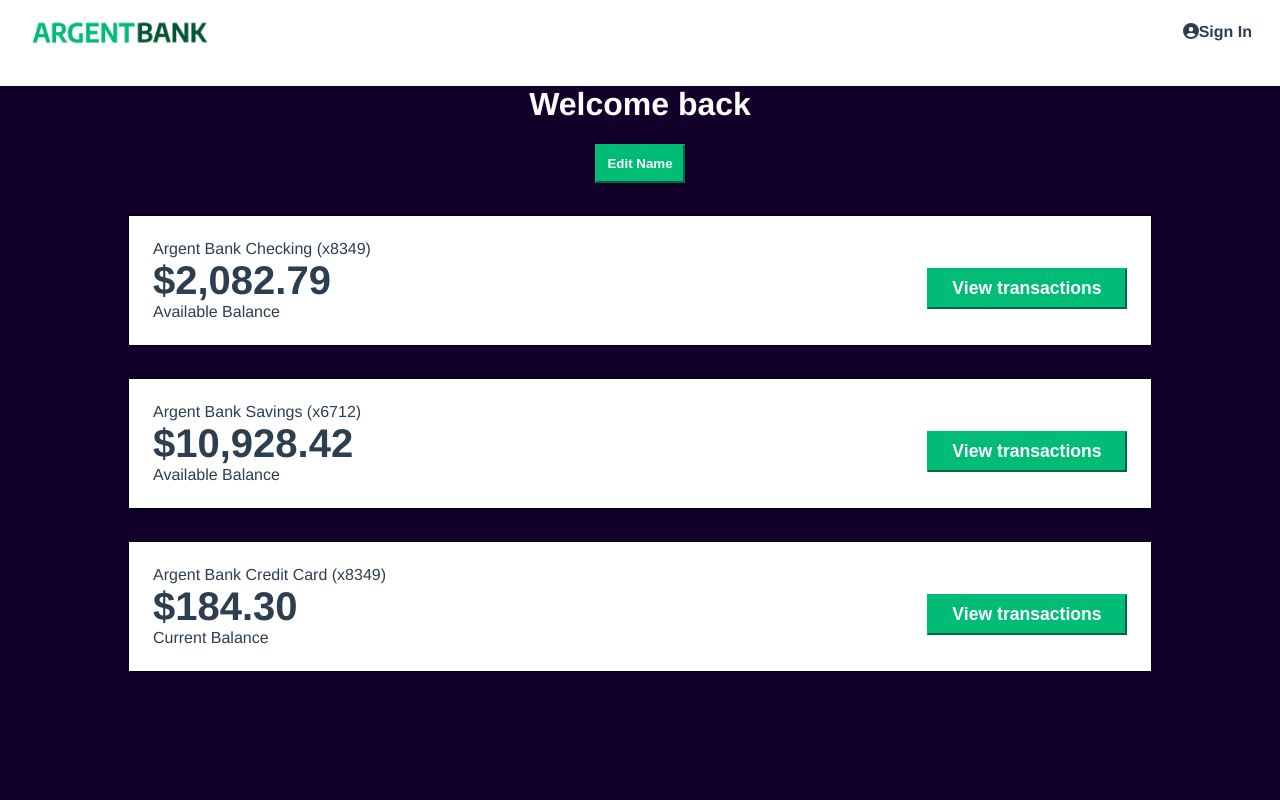
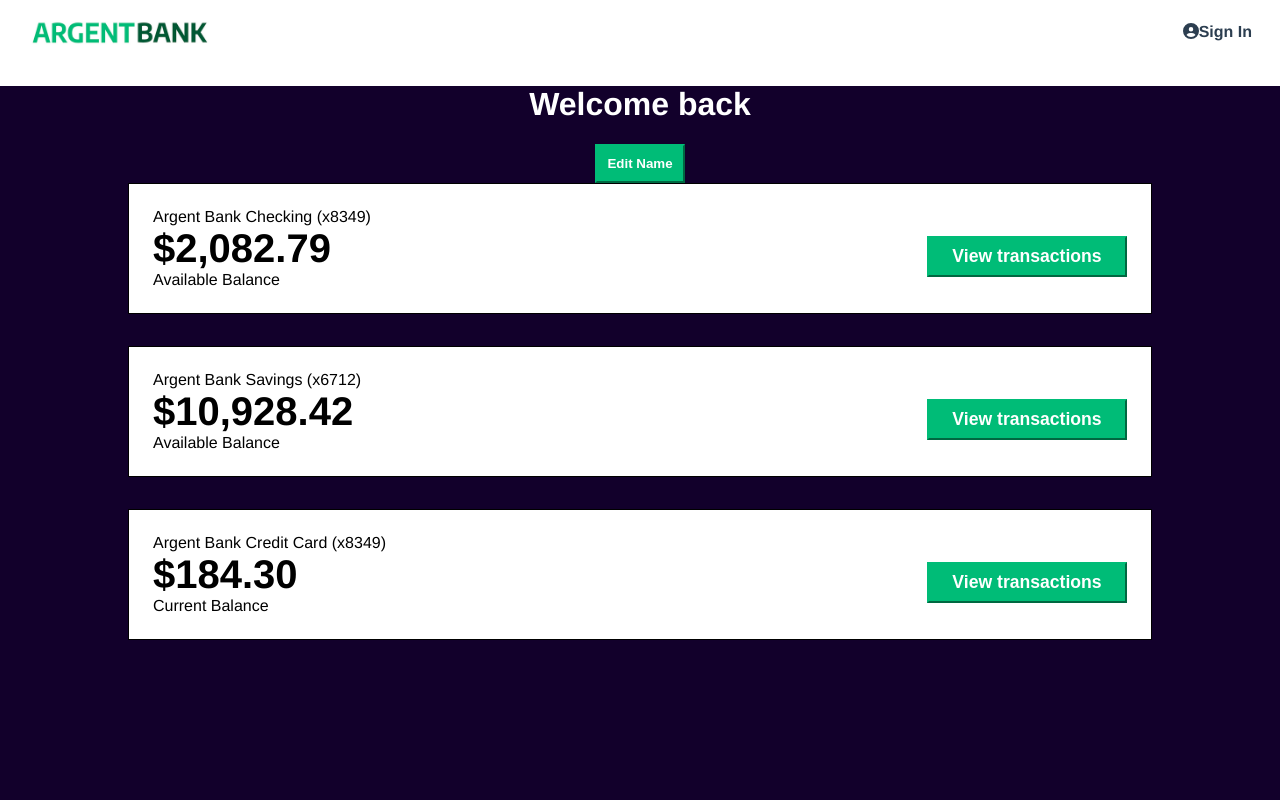
Before and after one commit to abaddon101/Project-13-Remede-Agency-Front-End, a React (Create React App) app: page /profil in a window 1280 px wide. Shown: the top 800 px of the page. Built offline with nearby package versions, Linux system fonts and the light colour scheme.

Commit message:
modif composant profil page

```diff
--- a/src/componentProfilPage/AccountProfilPage.tsx
+++ /dev/null
@@ -1,40 +0,0 @@
-import React from "react";
-
-function AccountProfilPage() {
-  return (
-    <div>
-      <section className="account">
-        <div className="account-content-wrapper">
-          <h3 className="account-title">Argent Bank Checking (x8349)</h3>
-          <p className="account-amount">$2,082.79</p>
-          <p className="account-amount-description">Available Balance</p>
-        </div>
-        <div className="account-content-wrapper cta">
-          <button className="transaction-button">View transactions</button>
-        </div>
-      </section>
-      <section className="account">
-        <div className="account-content-wrapper">
-          <h3 className="account-title">Argent Bank Savings (x6712)</h3>
-          <p className="account-amount">$10,928.42</p>
-          <p className="account-amount-description">Available Balance</p>
-        </div>
-        <div className="account-content-wrapper cta">
-          <button className="transaction-button">View transactions</button>
-        </div>
-      </section>
-      <section className="account">
-        <div className="account-content-wrapper">
-          <h3 className="account-title">Argent Bank Credit Card (x8349)</h3>
-          <p className="account-amount">$184.30</p>
-          <p className="account-amount-description">Current Balance</p>
-        </div>
-        <div className="account-content-wrapper cta">
-          <button className="transaction-button">View transactions</button>
-        </div>
-      </section>
-    </div>
-  );
-}
-
-export default AccountProfilPage;
--- a/src/componentProfilPage/HeaderProfil.tsx
+++ /dev/null
@@ -1,16 +0,0 @@
-import React from "react";
-
-function HeaderProfil() {
-  return (
-    <div className="header">
-      <h1>
-        Welcome back
-        <br />
-
-      </h1>
-      <button className="edit-button">Edit Name</button>
-    </div>
-  );
-}
-
-export default HeaderProfil;
--- a/src/componentProfilPage/Main.tsx
+++ b/src/componentProfilPage/Main.tsx
@@ -1,13 +1,46 @@
 import React from "react";
-import HeaderProfil from "./HeaderProfil";
-import AccountProfilPage from "./AccountProfilPage";
 
 function Main() {
-
   return (
     <main className="main bg-dark">
-      <HeaderProfil />
-      <AccountProfilPage />
+      <div className="header">
+        <h1>
+          Welcome back
+          <br />
+        </h1>
+        <button className="edit-button">Edit Name</button>
+
+        <section className="account">
+          <div className="account-content-wrapper">
+            <h3 className="account-title">Argent Bank Checking (x8349)</h3>
+            <p className="account-amount">$2,082.79</p>
+            <p className="account-amount-description">Available Balance</p>
+          </div>
+          <div className="account-content-wrapper cta">
+            <button className="transaction-button">View transactions</button>
+          </div>
+        </section>
+        <section className="account">
+          <div className="account-content-wrapper">
+            <h3 className="account-title">Argent Bank Savings (x6712)</h3>
+            <p className="account-amount">$10,928.42</p>
+            <p className="account-amount-description">Available Balance</p>
+          </div>
+          <div className="account-content-wrapper cta">
+            <button className="transaction-button">View transactions</button>
+          </div>
+        </section>
+        <section className="account">
+          <div className="account-content-wrapper">
+            <h3 className="account-title">Argent Bank Credit Card (x8349)</h3>
+            <p className="account-amount">$184.30</p>
+            <p className="account-amount-description">Current Balance</p>
+          </div>
+          <div className="account-content-wrapper cta">
+            <button className="transaction-button">View transactions</button>
+          </div>
+        </section>
+      </div>
     </main>
   );
 }
--- a/src/page/style.scss
+++ b/src/page/style.scss
@@ -221,6 +221,7 @@ body {
   align-items: center;
   border: 1px solid black;
   background-color: #fff;
+  color: black;
   width: 80%;
   margin: 0 auto;
   flex-direction: column;
```
